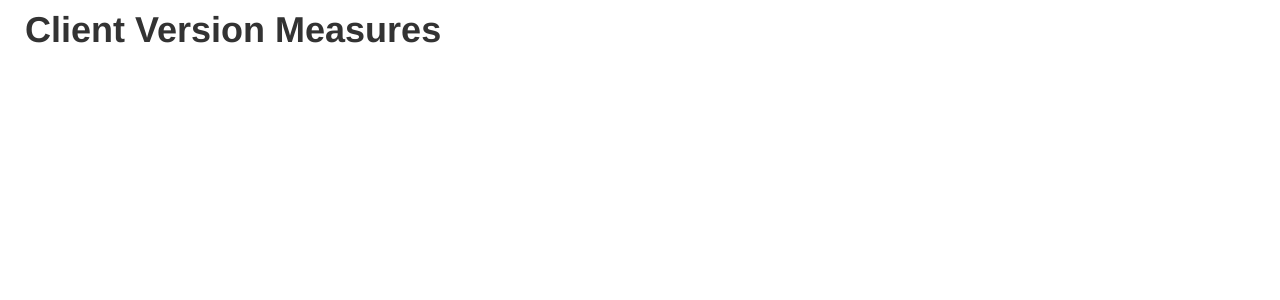
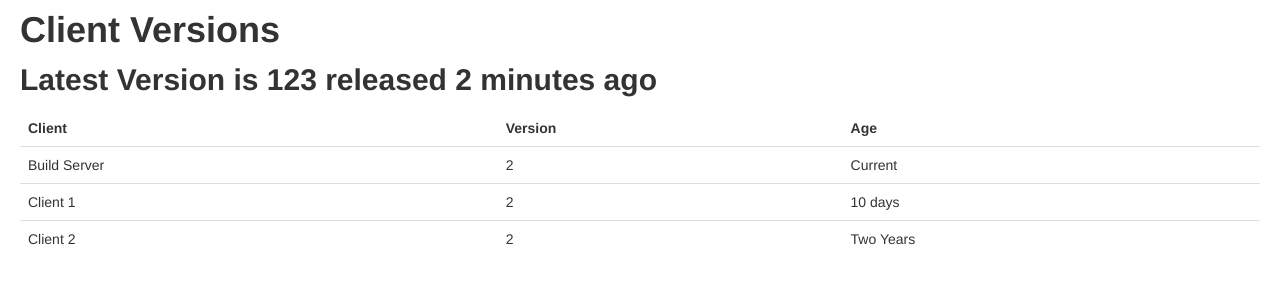
Before and after one commit to B2MSolutions/measures, a Node server app: page /clients/versions in a window 1280 px wide. Shown: the top 300 px of the page. Run offline with Node 20, Linux system fonts and the light colour scheme; the visitor is signed in with stand-in values (Sample User, id 1); some libraries are stand-ins or nearby versions.

Commit message:
first pass of measurement ui

```diff
--- a/app.js
+++ b/app.js
@@ -2,6 +2,7 @@ var express = require('express'),
     clients = require('./routes/clients.js'),
     index = require('./routes/index.js'),
     login = require('./routes/login.js'),
+    versions = require('./routes/versions.js'),
     http = require('http'),
     path = require('path');
 
@@ -32,6 +33,7 @@ app.post('/login', login.post);
 // authenticated
 app.get('/', ensureAuthenticated, index.get);
 app.get('/clients/versions', ensureAuthenticated, clients.versions.get);
+app.get('/versions/latest', ensureAuthenticated, versions.latest);
 
 // server
 http.createServer(app).listen(app.get('port'), function(){
--- a/routes/clients.js
+++ b/routes/clients.js
@@ -1,8 +1,11 @@
+var client = require('../lib/client.js'),
+    release = require('../lib/release.js');
+
 var clients = {};
 clients.versions = {};
 
 clients.versions.get = function(req, res) {
-  res.render('clientversions', { title: 'Client Version Measures' });
+  res.render('clientversions', { title: 'Client Versions' });
 };
 
 module.exports = clients;
--- /dev/null
+++ b/routes/versions.js
@@ -0,0 +1,15 @@
+var client = require('../lib/client.js'),
+    release = require('../lib/release.js');
+
+var versions = {};
+
+versions.latest = function(req, res) {
+  var data = {
+    version: 123,
+    date: Date.now() - 120000
+  };
+
+  res.json(data);
+};
+
+module.exports = versions;
--- a/views/clientversions.ejs
+++ b/views/clientversions.ejs
@@ -4,10 +4,52 @@
     <% include header %>
   </head>
   <body>
-    <div class="container">
-      <div class="row">
+    <div class="container-fluid">
+      <div class="row-fluid">
         <h1><%= title %></h1>
+        <h2 id="latestversion"></h2>
+        <table class="table">
+          <thead>
+            <tr>
+              <th>Client</th>
+              <th>Version</th>
+              <th>Age</th>
+            </tr>
+          </thead>
+          <tbody>
+            <tr>
+              <td>Build Server</td>
+              <td>2</td>
+              <td>Current</td>
+            </tr>
+            <tr>
+              <td>Client 1</td>
+              <td>2</td>
+              <td>10 days</td>
+            </tr>
+            <tr>
+              <td>Client 2</td>
+              <td>2</td>
+              <td>Two Years</td>
+            </tr>
+          </tbody>
+        </table>
       </div>
     </div>
+
+    <script>
+      var latestVersionDate = Date.now();
+      var loadLatestVersion = function() {
+        $.getJSON('/versions/latest', function(data) {
+          $('#latestversion').html("Latest Version is " + data.version +  " released " + moment(data.date).fromNow());
+        });
+      };
+
+      $(document).ready(function()
+      {
+        loadLatestVersion();
+      });
+    </script>
+
   </body>
 </html>
--- a/views/header.ejs
+++ b/views/header.ejs
@@ -3,5 +3,6 @@
     <link href='/stylesheets/style.css' rel='stylesheet'/>
     <link href="/stylesheets/bootstrap-responsive.min.css" rel="stylesheet"/>
 
-    <script src="/js/jquery-1.8.0.min.js"></script>
-    <script src="/js/bootstrap.min.js"></script>
+    <script src="/javascripts/jquery-1.8.0.min.js"></script>
+    <script src="/javascripts/bootstrap.min.js"></script>
+    <script src="/javascripts/moment.min.js"></script>
```
Also changed, not shown: views/index.ejs (+10 -1 lines), public/javascripts/moment.min.js (added).
